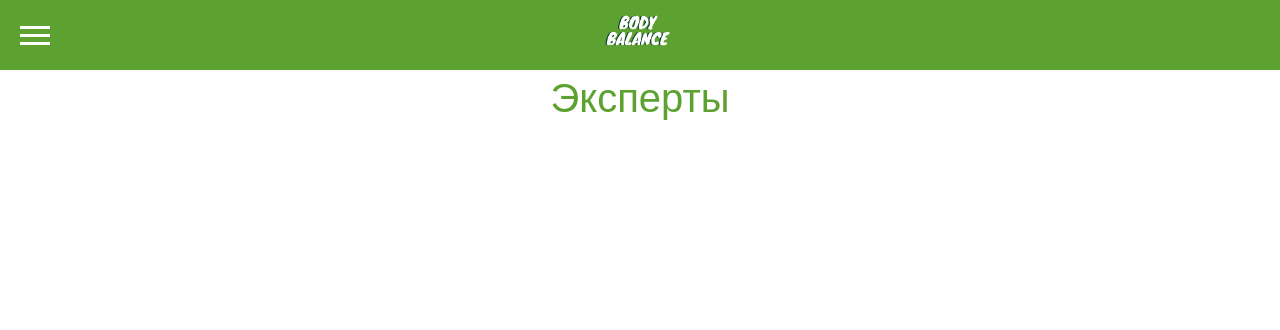
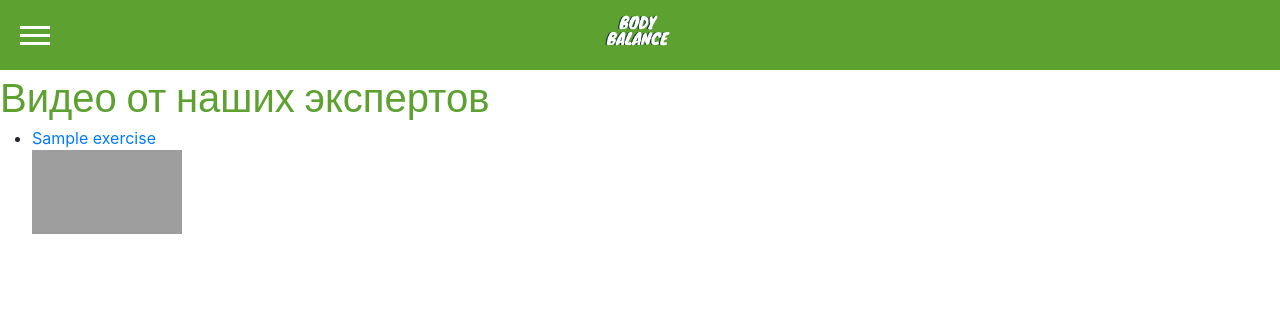
Before and after one commit to TDPS-Cource-woek/Fitness-app, a Django app: page /expertise/ in a window 1280 px wide. Shown: the top 330 px of the page. Run offline with Django 5.2, Linux system fonts and the light colour scheme; tables that the repository leaves empty hold one stand-in row (values such as "Sample post"); some libraries are stand-ins or nearby versions; grey boxes are pictures that could not be loaded.

Commit message:
Continue fixing

```diff
--- a/Desktop/Fitnes_app/Fitnes/Expertise/templates/expertise/index.html
+++ b/Desktop/Fitnes_app/Fitnes/Expertise/templates/expertise/index.html
@@ -5,13 +5,19 @@
 <link rel="stylesheet" href="{% static 'expertise/css/index_2.css' %}" type="text/css" media="all">
 
 <body>
-  <div class="main-container">
-    <div class="message-container">
-      <h1>
-        {{ message }}
-      </h1>
-    </div>
-  </div>
+  <h1>Видео от наших экспертов</h1>
+    <ul>
+        {% for exercise in exercises %}
+            <li>
+                <a href="{% url 'exercise_detail' exercise.pk %}">{{ exercise.title }}</a>
+                <div class="video-preview">
+                    {% with exercise.link_to_video|cut:"https://www.youtube.com/watch?v=" as video_id %}
+                        <iframe width="150" height="84" src="https://www.youtube.com/embed/{{ video_id }}" title="{{ exercise.title }}" frameborder="0" allow="accelerometer; autoplay; clipboard-write; encrypted-media; gyroscope; picture-in-picture" allowfullscreen></iframe>
+                    {% endwith %}
+                </div>
+            </li>
+        {% endfor %}
+    </ul>
 
   <script src="https://code.jquery.com/jquery-3.5.1.slim.min.js"></script>
   <script src="https://cdn.jsdelivr.net/npm/@popperjs/core@2.9.2/dist/umd/popper.min.js"></script>
--- a/Desktop/Fitnes_app/Fitnes/Expertise/views.py
+++ b/Desktop/Fitnes_app/Fitnes/Expertise/views.py
@@ -1,13 +1,15 @@
 from django.shortcuts import render, redirect, get_object_or_404
 from django.http import HttpResponse
 import json
-
+from Profiles.models import ExpertProfile
 #from tasks.models import Profile, Task
-
+from Activity.models import Exercise
 def index(request):
+    exercises_with_videos = Exercise.objects.filter(link_to_video__isnull=False) #берем только упражнения с видео
     context = {
-        'title': 'Страница наших экспертов',
-        'message': 'Эксперты',
+        'title': 'Видео от наших экспертов',
+        'exercises': exercises_with_videos,
+        'message': 'Видео тренировок',
         'page': 'expertise_main',
     }
     return render(request, 'expertise/index.html', context)
--- a/Desktop/Fitnes_app/Fitnes/Main/templates/main/index.html
+++ b/Desktop/Fitnes_app/Fitnes/Main/templates/main/index.html
@@ -27,7 +27,7 @@
             <div class="dropdown-menu">
               <a class="dropdown-item" href="/expertise/">Тренировки</a>
               <a class="dropdown-item" href="/colories/">Дневник питания</a>
-              <a class="dropdown-item" href="/activity/">Активновть</a>
+              <a class="dropdown-item" href="/activity/">Активность</a>
               <a class="dropdown-item" href="/progress/">Достижения</a>
               <a class="dropdown-item" href="{% url 'profile' %}">Личный кабинет</a>
             </div>
@@ -99,7 +99,7 @@
             <h3>Контролируйте количество съеденного за периоды</h3>
           </div>
           <div class="nutrition-image">
-            <img src="{% static 'main/img/graph3.png' %}" alt="Graph 3" class="nutrition-image">
+            <img src="{% static 'main/img/graph1.png' %}" alt="Graph 3" class="nutrition-image">
             <img src="{% static 'main/img/arrow.png' %}" alt="arrow" class="arrow">
             <h4>Анализ самого важного</h4>
             </div>
@@ -133,7 +133,7 @@
       <p>Откройте для себя разнообразные упражнения, разработанные профессиональными тренерами, и наслаждайтесь удобством занятий в комфортной домашней обстановке.</p>
       <div class="workout-content">
         {% if user.is_authenticated %}
-          <a href="/activity/exercise_list" class="hero-btn">Посмотреть еще</a>
+          <a href="/expertise/" class="hero-btn">Посмотреть еще</a>
         {% else %}
           <a href="/fitnes/login/" class="hero-btn">Посмотреть еще</a>
         {% endif %}
--- a/Desktop/Fitnes_app/Fitnes/Main/urls.py
+++ b/Desktop/Fitnes_app/Fitnes/Main/urls.py
@@ -8,4 +8,6 @@ urlpatterns = [
     path('login/', main.login_view, name='login'),
     path('logout/', main.logout_view, name='logout'),
     path('password_reset/', main.password_reset, name='password_reset'),
+
+
 ]
```
Also changed, not shown: Desktop/Fitnes_app/Fitnes/Activity/templates/activity/exercise_detail.html (+8 -4 lines).
